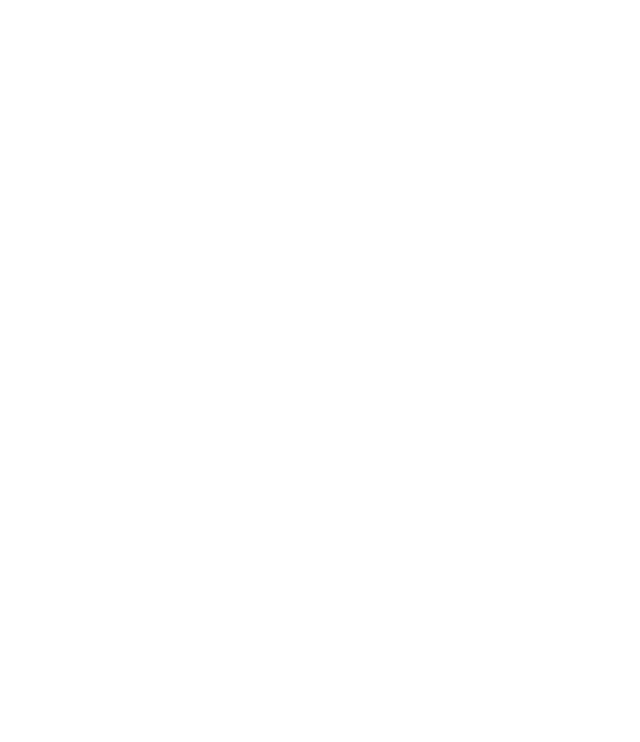
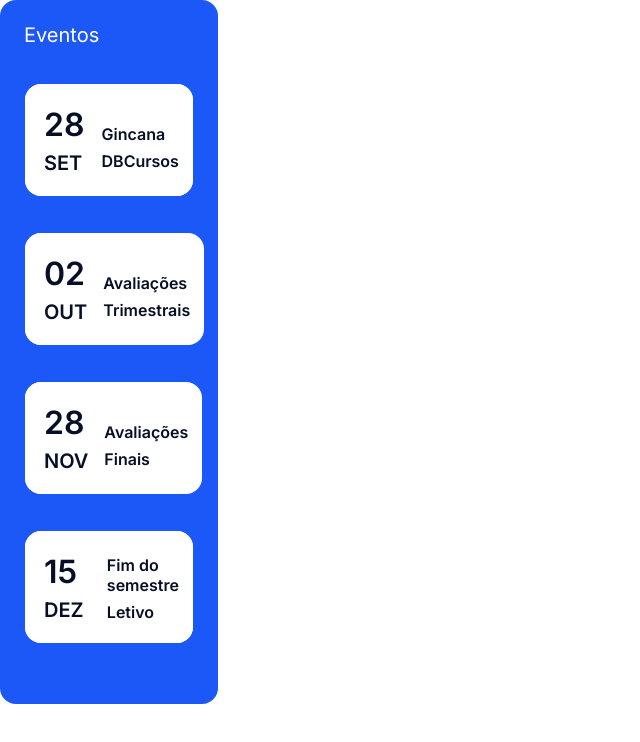
Before and after one commit to MarcosPaulo62/DBCursos-Tech, a React (Create React App) app: page / in a window 1280 px wide. Shown: the top 742 px of the page, without its empty margins (0-640 px from the left). Built offline with nearby package versions, Linux system fonts and the light colour scheme.

Commit message:
atualização componente events-dashboard

```diff
--- a/src/App.tsx
+++ b/src/App.tsx
@@ -1,6 +1,7 @@
 import { useState } from "react";
 import { ThemeProvider } from "styled-components";
 import { ColorsTheme } from "./styles/global";
+import EventsDashboard from "./components/events-dashboard/EventsDashboard";
 
 function App() {
   const [theme, setTheme] = useState(ColorsTheme);
@@ -8,6 +9,7 @@
   return (
     <ThemeProvider theme={theme}>
       <div className="App"></div>
+      <EventsDashboard />
     </ThemeProvider>
   );
 }
```
